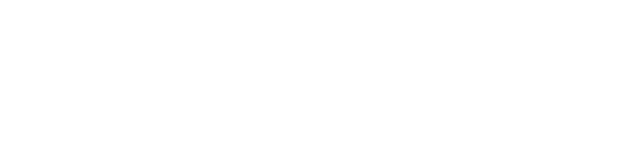
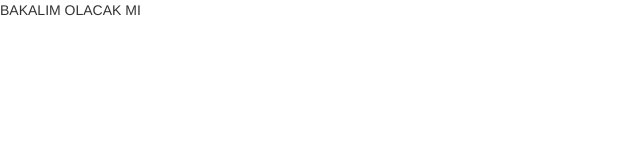
Before and after one commit to progressweb/proje1, a plain HTML site: page proje-1-ana şablon/index.html in a window 1280 px wide. Shown: the whole page, without its empty margins (0-640 px from the left). Drawn offline with nearby package versions, Linux system fonts and the light colour scheme.

Commit message:
html ekleme
bakalım olacak mı metni eklendi

```diff
--- a/proje-1-ana şablon/index.html
+++ b/proje-1-ana şablon/index.html
@@ -24,7 +24,7 @@
   <body>
 
 
-
+BAKALIM OLACAK MI
 
 
 
```
